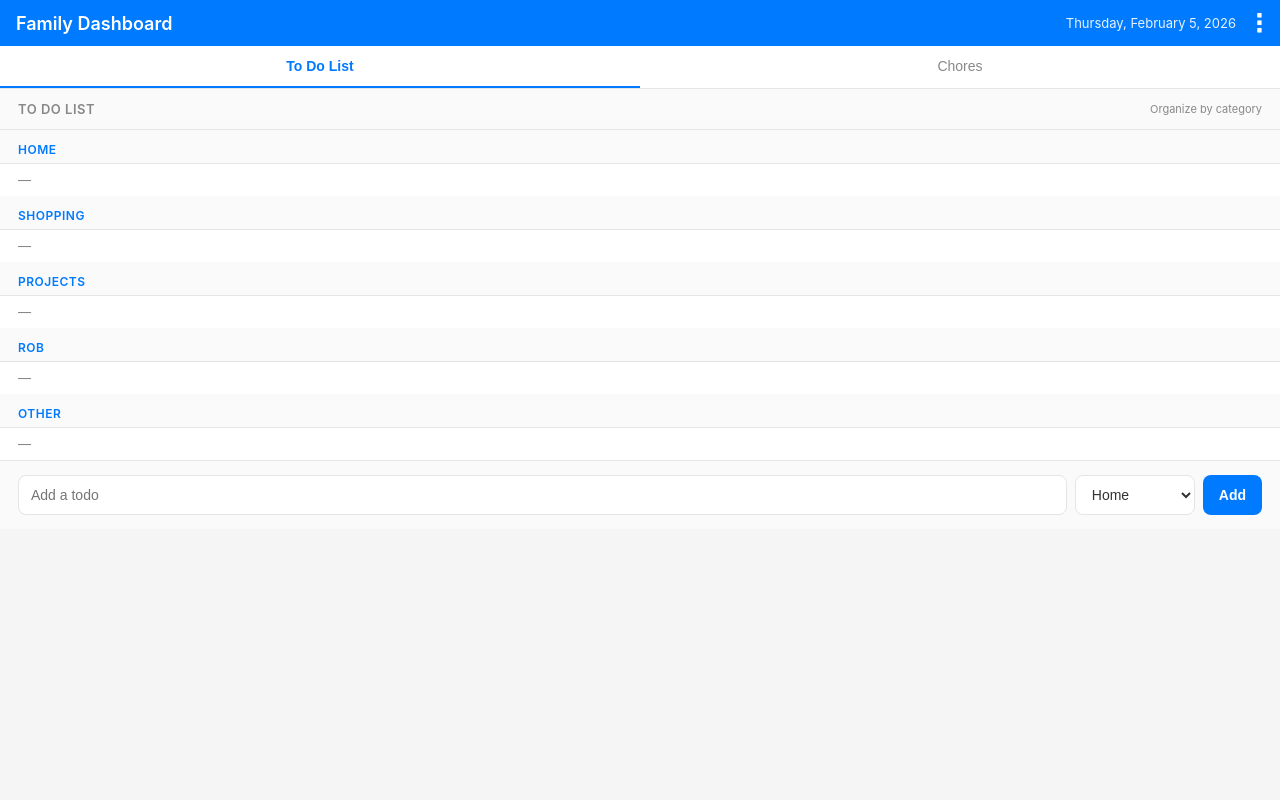
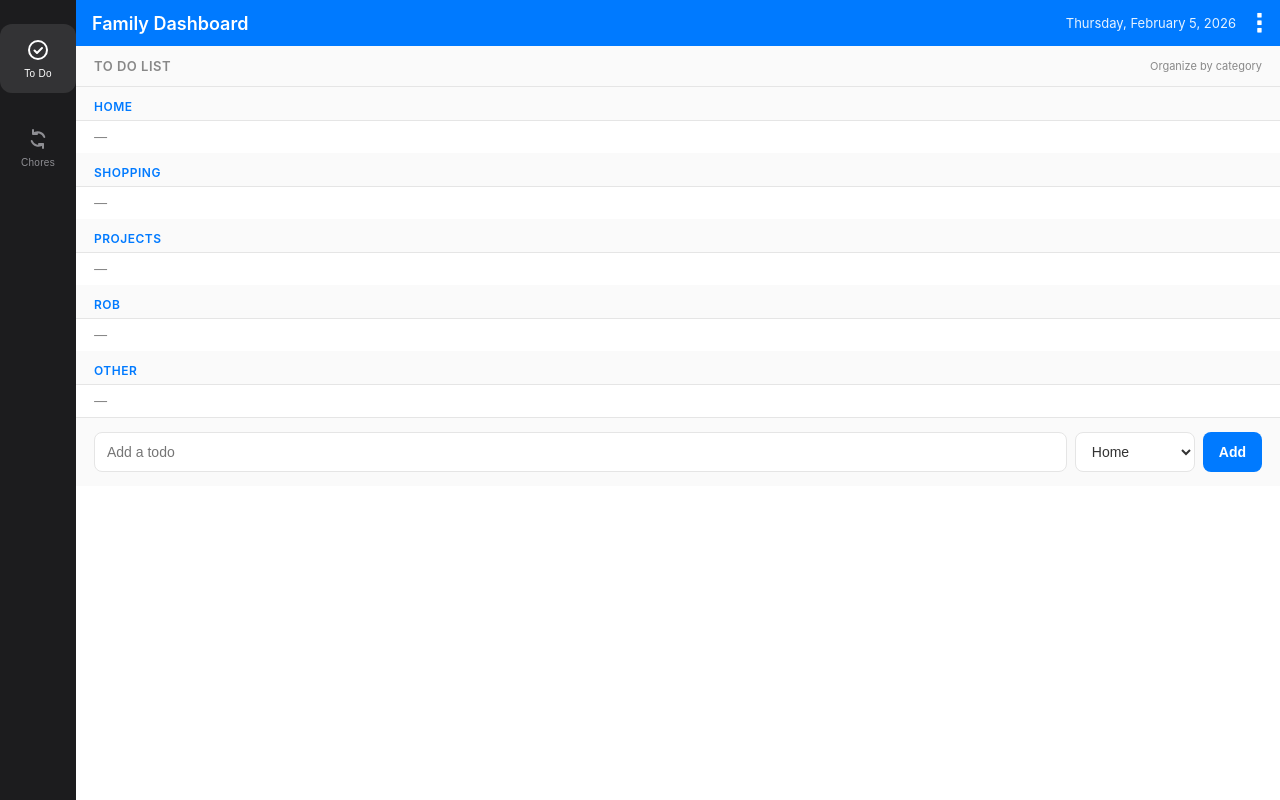
Before and after one commit to rclerx/stroke-rehab-exercises, a website: page index.html in a window 1280 px wide. Drawn offline with Linux system fonts and the light colour scheme; no server answers.

Commit message:
feat: add Things 3 inspired sidebar navigation

```diff
--- a/app.js
+++ b/app.js
@@ -233,13 +233,13 @@
     var viewTodos = document.getElementById('view-todos');
 
     if (tabName === 'chores') {
-      tabChores.className = 'tab active';
-      tabTodos.className = 'tab';
+      tabChores.className = 'sidebar-item active';
+      tabTodos.className = 'sidebar-item';
       viewChores.className = 'view active';
       viewTodos.className = 'view';
     } else {
-      tabChores.className = 'tab';
-      tabTodos.className = 'tab active';
+      tabChores.className = 'sidebar-item';
+      tabTodos.className = 'sidebar-item active';
       viewChores.className = 'view';
       viewTodos.className = 'view active';
     }
--- a/index.html
+++ b/index.html
@@ -8,10 +8,32 @@
   <meta name="apple-mobile-web-app-title" content="Dashboard" />
   <link rel="apple-touch-icon" href="icon.png" />
   <title>Family Dashboard</title>
-  <link rel="stylesheet" href="styles.css?v=4" />
+  <link rel="stylesheet" href="styles.css?v=5" />
 </head>
 <body>
   <div class="app">
+    <nav class="sidebar">
+      <button id="tab-todos" class="sidebar-item active" type="button">
+        <span class="sidebar-icon">
+          <svg viewBox="0 0 24 24" aria-hidden="true">
+            <circle cx="12" cy="12" r="9" fill="none" stroke="currentColor" stroke-width="2"></circle>
+            <path d="M8.5 12.5l2.5 2.5 5-5" fill="none" stroke="currentColor" stroke-width="2" stroke-linecap="round" stroke-linejoin="round"></path>
+          </svg>
+        </span>
+        <span class="sidebar-label">To Do</span>
+      </button>
+      <button id="tab-chores" class="sidebar-item" type="button">
+        <span class="sidebar-icon">
+          <svg viewBox="0 0 24 24" aria-hidden="true">
+            <path d="M7 7h4M7 7V3m0 4a7 7 0 0 1 11.3 3" fill="none" stroke="currentColor" stroke-width="2" stroke-linecap="round" stroke-linejoin="round"></path>
+            <path d="M17 17h-4m4 0v4m0-4a7 7 0 0 1-11.3-3" fill="none" stroke="currentColor" stroke-width="2" stroke-linecap="round" stroke-linejoin="round"></path>
+          </svg>
+        </span>
+        <span class="sidebar-label">Chores</span>
+      </button>
+    </nav>
+
+    <div class="content">
       <header class="top">
         <div class="title">Family Dashboard</div>
         <div class="header-right">
@@ -25,12 +47,7 @@
         </div>
       </header>
 
-    <nav class="tabs">
-      <button id="tab-todos" class="tab active" type="button">To Do List</button>
-      <button id="tab-chores" class="tab" type="button">Chores</button>
-    </nav>
-
-    <main>
+      <main class="main-content">
       <section id="view-chores" class="view">
         <div class="section-head">
           <div class="section-title">Chores</div>
@@ -67,7 +84,8 @@
       </section>
       </main>
     </div>
+  </div>
 
-  <script src="app.js?v=2"></script>
+  <script src="app.js?v=3"></script>
 </body>
 </html>
--- a/styles.css
+++ b/styles.css
@@ -20,12 +20,69 @@ html, body {
   background: var(--bg);
   color: var(--text);
   font-family: -apple-system, BlinkMacSystemFont, "SF Pro Text", "SF Pro Display", "Segoe UI", Helvetica, Arial, sans-serif;
+  overflow: hidden;
 }
 
 .app {
+  display: flex;
+  height: 100vh;
   max-width: 100%;
   margin: 0;
   padding: 0;
+}
+
+.sidebar {
+  width: 76px;
+  background: #1c1c1e;
+  display: flex;
+  flex-direction: column;
+  align-items: center;
+  padding: 14px 0;
+}
+
+.sidebar-item {
+  width: 100%;
+  margin: 10px 8px;
+  padding: 14px 0;
+  border: none;
+  background: transparent;
+  color: #8e8e93;
+  border-radius: 12px;
+  display: flex;
+  flex-direction: column;
+  align-items: center;
+  gap: 6px;
+  cursor: pointer;
+}
+
+.sidebar-item.active {
+  background: rgba(255, 255, 255, 0.1);
+  color: #ffffff;
+}
+
+.sidebar-icon {
+  width: 24px;
+  height: 24px;
+  display: block;
+}
+
+.sidebar-icon svg {
+  width: 24px;
+  height: 24px;
+  display: block;
+}
+
+.sidebar-label {
+  font-size: 10px;
+  letter-spacing: 0.3px;
+  text-align: center;
+}
+
+.content {
+  flex: 1;
+  display: flex;
+  flex-direction: column;
+  min-width: 0;
 }
 
 .top {
@@ -106,27 +163,11 @@ html, body {
   background: #f5f5f5;
 }
 
-.tabs {
-  display: flex;
+.main-content {
+  flex: 1;
+  overflow-y: auto;
+  -webkit-overflow-scrolling: touch;
   background: var(--panel);
-  border-bottom: 1px solid var(--border);
-}
-
-.tab {
-  flex: 1;
-  font-size: 14px;
-  padding: 12px 8px;
-  background: transparent;
-  color: var(--muted);
-  border: none;
-  border-bottom: 2px solid transparent;
-  cursor: pointer;
-}
-
-.tab.active {
-  color: var(--accent);
-  border-bottom-color: var(--accent);
-  font-weight: 600;
 }
 
 .view {
```
Lines whose indentation alone changed are shown as unchanged.
